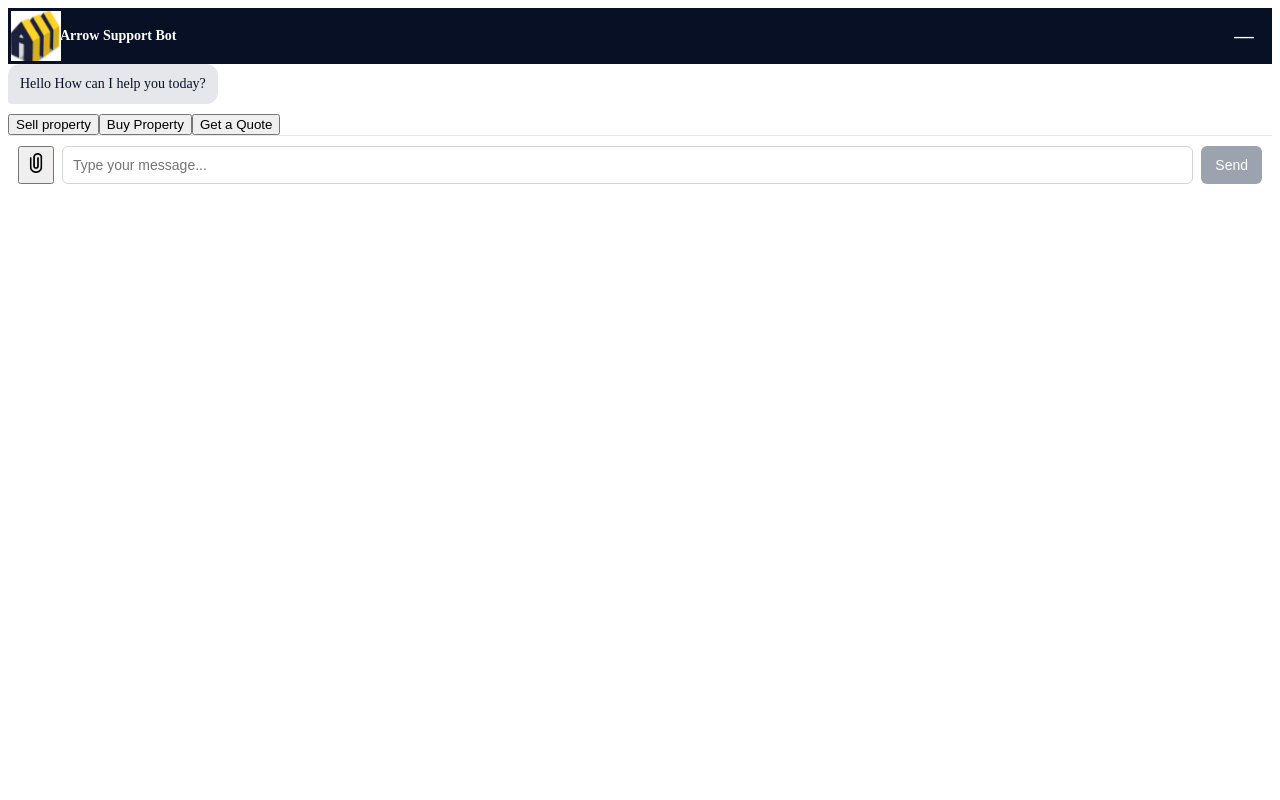
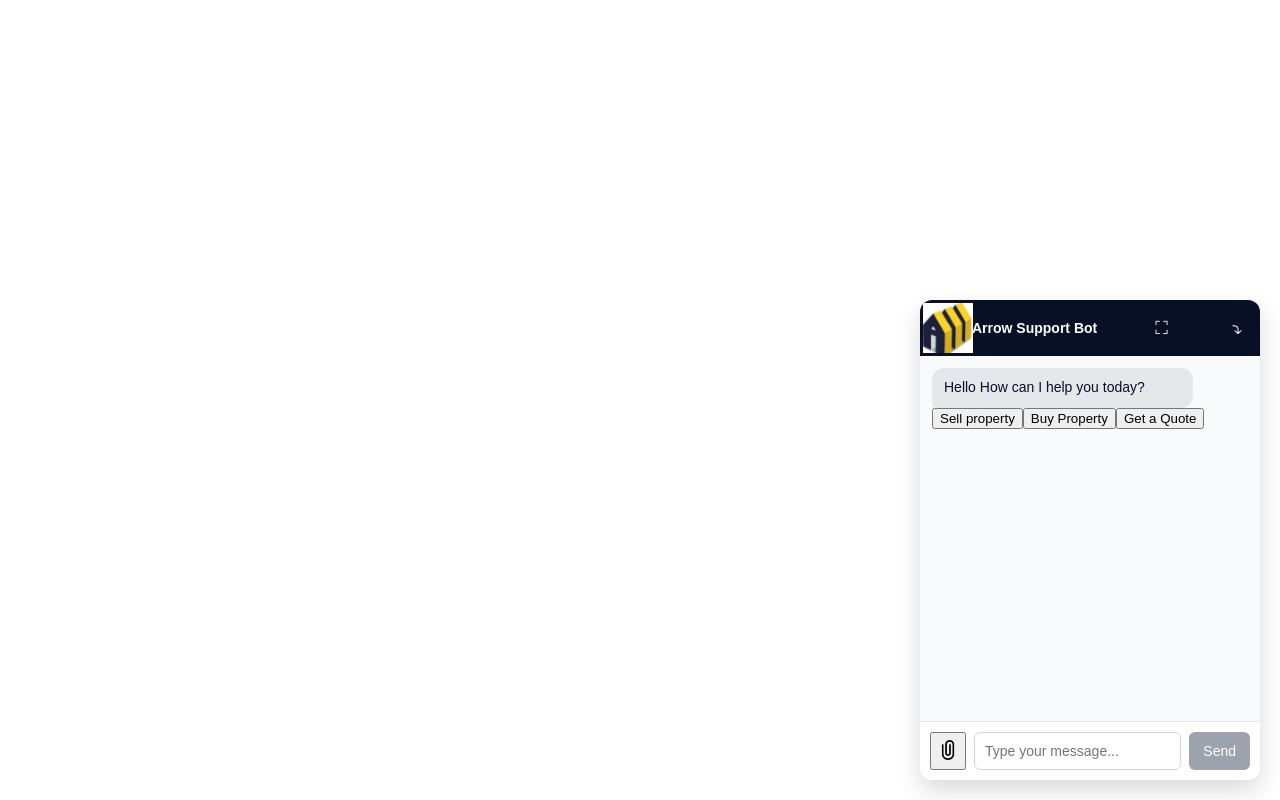
Before and after one commit to Arrow-Conveying-AI-Chatbot/Frontend-Arrow-Bot, a React (Vite) app in the folder arrow-chatbot-widget/: page / in a window 1280 px wide. Built offline with nearby package versions, Linux system fonts and the light colour scheme.

Commit message:
Add collpase and maximise effect

```diff
--- a/arrow-chatbot-widget/src/components/chatbot/ChatbotWidget.css
+++ b/arrow-chatbot-widget/src/components/chatbot/ChatbotWidget.css
@@ -1,15 +1,57 @@
-/* Header layout */
+/* Container Default */
+.chatbot-container {
+  position: fixed;
+  bottom: 20px;
+  right: 20px;
+  width: 340px;
+  height: 480px;
+  display: flex;
+  flex-direction: column;
+  background-color: #ffffff;
+  border-radius: 12px;
+  box-shadow: 0 10px 25px rgba(0, 0, 0, 0.15);
+  overflow: hidden;
+  font-family: Arial, sans-serif;
+  z-index: 9999;
+}
+
+/* Fullscreen Mode */
+.chatbot-container.fullscreen {
+  width: 100vw;
+  height: 100vh;
+  right: 0;
+  bottom: 0;
+  border-radius: 0;
+}
+
+/* Collapsed Icon */
+.chatbot-collapsed-icon {
+  position: fixed;
+  right: 20px;
+  bottom: 20px;
+  width: 60px;
+  height: 60px;
+  border-radius: 50%;
+  border: none;
+  cursor: pointer;
+  z-index: 9999;
+  background-color: #081025;
+  display: flex;
+  align-items: center;
+  justify-content: center;
+}
+
+/* Header */
 .chatbot-header {
   padding: 12px;
   background-color: #081025;
   color: white;
-
   display: flex;
   align-items: center;
   justify-content: space-between;
 }
 
-/* Left side (avatar + title) */
+/* Left side */
 .chatbot-header-left {
   display: flex;
   align-items: center;
@@ -20,14 +62,11 @@
 .chatbot-avatar {
   width: 32px;
   height: 32px;
-
   background-color: white;
   color: #081025;
-
   display: flex;
   align-items: center;
   justify-content: center;
-
   border-radius: 50%;
   font-size: 16px;
 }
@@ -38,38 +77,25 @@
   font-size: 14px;
 }
 
-/* Close / minimize button */
-.chatbot-close-btn {
+/* Icon buttons */
+.chatbot-icon-btn {
   background: none;
   border: none;
   color: white;
-  font-size: 20px;
+  font-size: 18px;
   cursor: pointer;
-  line-height: 1;
+  margin-left: 8px;
 }
 
-.chatbot-close-btn:hover {
-  opacity: 0.8;
+/* Messages area */
+.chatbot-messages {
+  flex: 1;
+  padding: 12px;
+  overflow-y: auto;
+  background-color: #f9fafb;
 }
 
-
-/* Message wrapper */
-.chatbot-message {
-  display: flex;
-  margin-bottom: 10px;
-}
-
-/* Bot message (left) */
-.chatbot-message.bot {
-  justify-content: flex-start;
-}
-
-/* User message (right) */
-.chatbot-message.user {
-  justify-content: flex-end;
-}
-
-/* Chat bubble */
+/* Bubble */
 .chatbot-bubble {
   max-width: 75%;
   padding: 10px 12px;
@@ -80,30 +106,21 @@
   white-space: pre-wrap;
 }
 
-/* Bot bubble style */
+/* Bot bubble */
 .chatbot-message.bot .chatbot-bubble {
   background-color: #e5e7eb;
   color: #081025;
   border-bottom-left-radius: 4px;
 }
 
-/* User bubble style */
+/* User bubble */
 .chatbot-message.user .chatbot-bubble {
   background-color: #081025;
   color: white;
   border-bottom-right-radius: 4px;
 }
 
-
-/* Timestamp */
-.chatbot-timestamp {
-  text-align: center;
-  font-size: 12px;
-  color: #6b7280;
-  margin: 10px 0;
-}
-
-/* Input area layout */
+/* Input area */
 .chatbot-input {
   display: flex;
   gap: 8px;
@@ -120,7 +137,6 @@
   border-radius: 6px;
   outline: none;
 }
-
 .chatbot-text-input:focus {
   border-color: #081025;
 }
@@ -135,27 +151,9 @@
   color: white;
   cursor: pointer;
 }
-
 .chatbot-send-btn:disabled {
   background-color: #9ca3af;
   cursor: not-allowed;
-}
-
-/* Loading spinner */
-.chatbot-spinner {
-  width: 18px;
-  height: 18px;
-  border: 3px solid #e5e7eb;
-  border-top: 3px solid #081025;
-  border-radius: 50%;
-  animation: spin 1s linear infinite;
-  margin: 6px;
-}
-
-@keyframes spin {
-  to {
-    transform: rotate(360deg);
-  }
 }
 
 /* Typing indicator */
@@ -168,7 +166,6 @@
   border-radius: 12px;
   width: fit-content;
 }
-
 .chatbot-typing span {
   width: 6px;
   height: 6px;
@@ -176,23 +173,21 @@
   border-radius: 50%;
   animation: typing 1.4s infinite both;
 }
-
-.chatbot-typing span:nth-child(2) {
-  animation-delay: 0.2s;
+.chatbot-typing span:nth-child(2) { animation-delay: 0.2s; }
+.chatbot-typing span:nth-child(3) { animation-delay: 0.4s; }
+@keyframes typing {
+  0% { opacity: 0.3; }
+  20% { opacity: 1; }
+  100% { opacity: 0.3; }
 }
 
-.chatbot-typing span:nth-child(3) {
-  animation-delay: 0.4s;
-}
-
-@keyframes typing {
-  0% {
-    opacity: 0.3;
-  }
-  20% {
-    opacity: 1;
-  }
-  100% {
-    opacity: 0.3;
+/* Responsive */
+@media (max-width: 600px) {
+  .chatbot-container {
+    width: 100%;
+    height: 100%;
+    right: 0;
+    bottom: 0;
+    border-radius: 0;
   }
 }
--- a/arrow-chatbot-widget/src/components/chatbot/ChatbotWidget.tsx
+++ b/arrow-chatbot-widget/src/components/chatbot/ChatbotWidget.tsx
@@ -1,13 +1,17 @@
 import { useRef, useState } from "react";
 import "./ChatbotWidget.css";
 import Logo from "../../assets/arro.png";
-import Attach from "../../assets/paperclip.png"
+import Attach from "../../assets/paperclip.png";
 
 const ChatbotWidget = () => {
   const [message, setMessage] = useState("");
   const [loading, setLoading] = useState(false);
   const [attachment, setAttachment] = useState<File | null>(null);
   const [showQuickReplies, setShowQuickReplies] = useState(true);
+
+  // NEW STATES
+  const [isCollapsed, setIsCollapsed] = useState(false);
+  const [isFullscreen, setIsFullscreen] = useState(false);
 
   const fileInputRef = useRef<HTMLInputElement | null>(null);
 
@@ -37,7 +41,20 @@ const ChatbotWidget = () => {
   };
 
   return (
-    <div className="chatbot-container">
+    <>
+      {/* COLLAPSED ICON */}
+      {isCollapsed && (
+        <button
+          className="chatbot-collapsed-icon"
+          onClick={() => setIsCollapsed(false)}
+        >
+          <img src={Logo} alt="Chatbot" width={40} height={40} />
+        </button>
+      )}
+
+      {/* CHATBOT WIDGET */}
+      {!isCollapsed && (
+        <div className={`chatbot-container ${isFullscreen ? "fullscreen" : ""}`}>
           {/* Header */}
           <div className="chatbot-header">
             <div className="chatbot-header-left">
@@ -47,7 +64,21 @@ const ChatbotWidget = () => {
               <span className="chatbot-title">Arrow Support Bot</span>
             </div>
 
-        <button className="chatbot-close-btn">—</button>
+            {/* FULLSCREEN TOGGLE */}
+            <button
+              className="chatbot-icon-btn"
+              onClick={() => setIsFullscreen(!isFullscreen)}
+            >
+              ⛶
+            </button>
+
+            {/* COLLAPSE BUTTON */}
+            <button
+              className="chatbot-icon-btn"
+              onClick={() => setIsCollapsed(true)}
+            >
+              ⤵
+            </button>
           </div>
 
           {/* Messages Area */}
@@ -95,7 +126,6 @@ const ChatbotWidget = () => {
                 />
               ) : (
                 <span className="chatbot-attachment-file">
-                {/* <img src={Attach} alt="attachment file" /> */}
                   {attachment.name}
                 </span>
               )}
@@ -108,7 +138,7 @@ const ChatbotWidget = () => {
               className="chatbot-attach-btn"
               onClick={() => fileInputRef.current?.click()}
             >
-          <img src={Attach} alt="attachment file" width={"20px"}/>
+              <img src={Attach} alt="attachment file" width={"20px"} />
             </button>
 
             <input
@@ -137,6 +167,8 @@ const ChatbotWidget = () => {
             </button>
           </div>
         </div>
+      )}
+    </>
   );
 };
 
```
Lines whose indentation alone changed are shown as unchanged.
